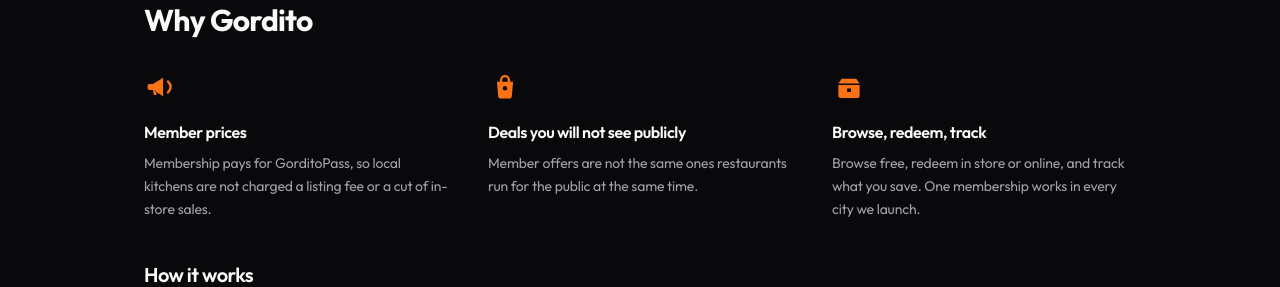
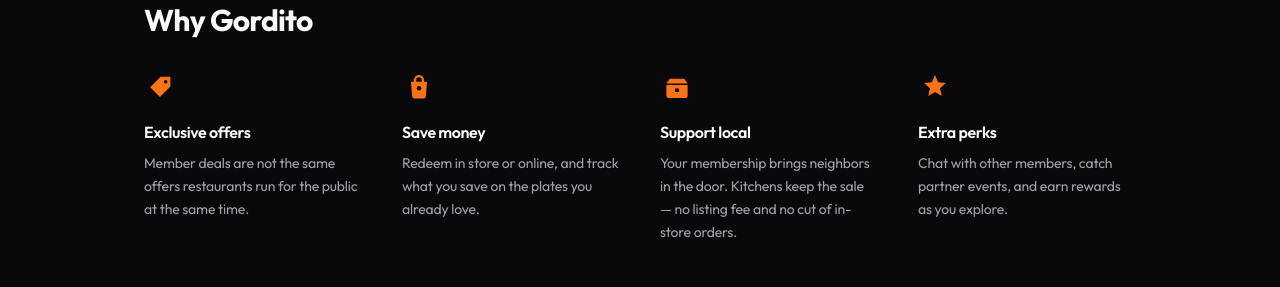
Before and after one commit to 2D-Ramon/gorditopass, a Next.js app: page /membership in a window 1280 px wide. Shown: the part 288-575 px from the top of the page. Built offline with nearby package versions, Linux system fonts and the light colour scheme; no server answers.

Commit message:
Rewrite membership Why Gordito around diner benefits

```diff
--- a/src/app/membership/page.tsx
+++ b/src/app/membership/page.tsx
@@ -251,19 +251,24 @@
       <WhyGordito
         items={[
           {
-            icon: "megaphone",
-            title: "Member prices",
-            body: "Membership pays for GorditoPass, so local kitchens are not charged a listing fee or a cut of in-store sales.",
+            icon: "tag",
+            title: "Exclusive offers",
+            body: "Member deals are not the same offers restaurants run for the public at the same time.",
           },
           {
             icon: "bag",
-            title: "Deals you will not see publicly",
-            body: "Member offers are not the same ones restaurants run for the public at the same time.",
+            title: "Save money",
+            body: "Redeem in store or online, and track what you save on the plates you already love.",
           },
           {
             icon: "case",
-            title: "Browse, redeem, track",
-            body: "Browse free, redeem in store or online, and track what you save. One membership works in every city we launch.",
+            title: "Support local",
+            body: "Your membership brings neighbors in the door. Kitchens keep the sale — no listing fee and no cut of in-store orders.",
+          },
+          {
+            icon: "star",
+            title: "Extra perks",
+            body: "Chat with other members, catch partner events, and earn rewards as you explore.",
           },
         ]}
       />
--- a/src/components/WhyGordito.tsx
+++ b/src/components/WhyGordito.tsx
@@ -1,4 +1,4 @@
-type WhyIcon = "megaphone" | "bag" | "case";
+type WhyIcon = "megaphone" | "bag" | "case" | "tag" | "star";
 
 function WhyIconMark({ name }: { name: WhyIcon }) {
   const common = {
@@ -15,6 +15,21 @@
           fillRule="evenodd"
           d="M5 13.2h3.4L18 7.4v17.2l-9.6-5.8H5a1.6 1.6 0 0 1-1.6-1.6v-2.4A1.6 1.6 0 0 1 5 13.2Zm3.4 6.1.9 4.3h2.6l-.7-4.1-2.8-.2Zm13.6-7.4a5.4 5.4 0 0 1 0 8.2 1.15 1.15 0 1 0 1.4 1.8 7.7 7.7 0 0 0 0-11.8 1.15 1.15 0 1 0-1.4 1.8Z"
         />
+      </svg>
+    );
+  }
+  if (name === "tag") {
+    return (
+      <svg {...common}>
+        <path d="M5.8 16.2 15.6 6.4h9.2v9.2L15 25.4 5.8 16.2Z" />
+        <circle cx="20.4" cy="11" r="1.7" fill="var(--bg)" />
+      </svg>
+    );
+  }
+  if (name === "star") {
+    return (
+      <svg {...common}>
+        <path d="m16 4.8 2.9 6.8 7.4.7-5.6 4.8 1.7 7.3L16 20.7 9.6 24.4l1.7-7.3L5.7 12.3l7.4-.7L16 4.8Z" />
       </svg>
     );
   }
@@ -46,7 +61,11 @@
       <h2 className="text-2xl font-bold tracking-tight sm:text-3xl">
         Why Gordito
       </h2>
-      <div className="mt-8 grid gap-10 sm:grid-cols-3">
+      <div
+        className={`mt-8 grid gap-10 ${
+          items.length > 3 ? "sm:grid-cols-2 lg:grid-cols-4" : "sm:grid-cols-3"
+        }`}
+      >
         {items.map((item) => (
           <div key={item.title}>
             <div className="text-brand">
```
